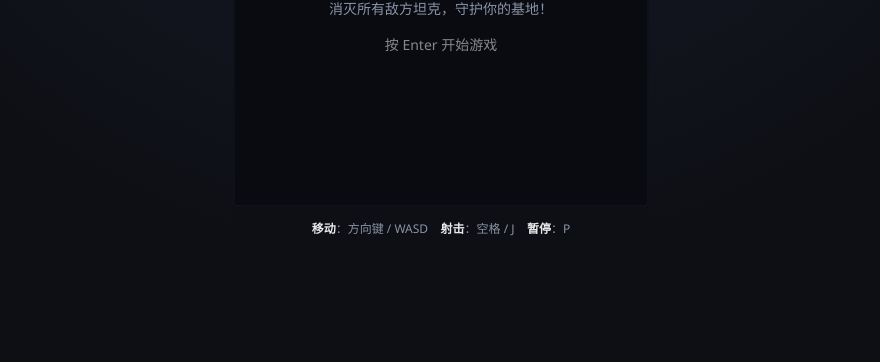
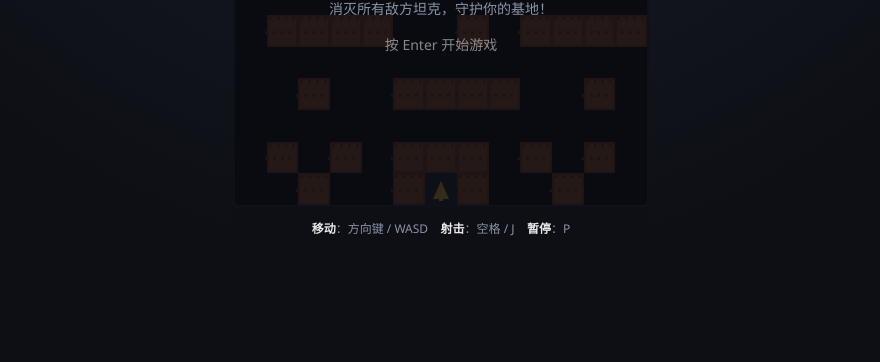
Before and after one commit to ghw678/tank-war, a plain HTML site: page index.html in a window 1280 px wide. Shown: the part 438-800 px from the top of the page, without its empty margins (199-1079 px from the left). Drawn offline with Linux system fonts and the light colour scheme.

Commit message:
预加载地图并修复画布自适应布局
Co-Authored-By: Claude Opus 5 (1M context) <noreply@anthropic.com>

```diff
--- a/index.html
+++ b/index.html
@@ -59,11 +59,12 @@
   .stage {
     position: relative;
     width: 416px;
-    height: 416px;
     max-width: 92vw;
     aspect-ratio: 1 / 1;
   }
   canvas {
+    position: absolute;
+    inset: 0;
     width: 100%;
     height: 100%;
     display: block;
@@ -919,6 +920,7 @@
   });
 
   // ---------- 启动 ----------
+  loadLevel(0); // 预加载第一关地图，菜单后方即显示战场
   showOverlay('坦 克 大 战', '消灭所有敌方坦克，守护你的基地！', '按 Enter 开始游戏');
   updateHUD();
   requestAnimationFrame(loop);
```
